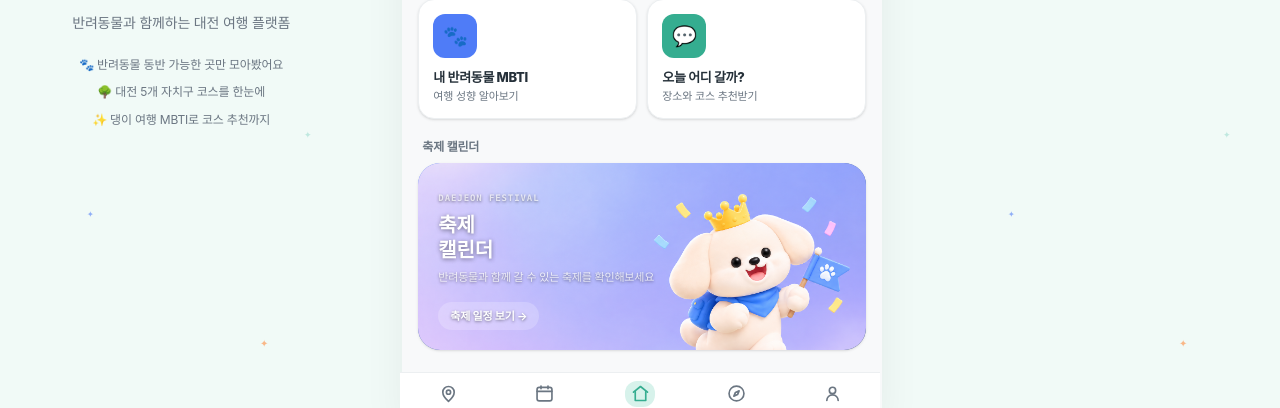
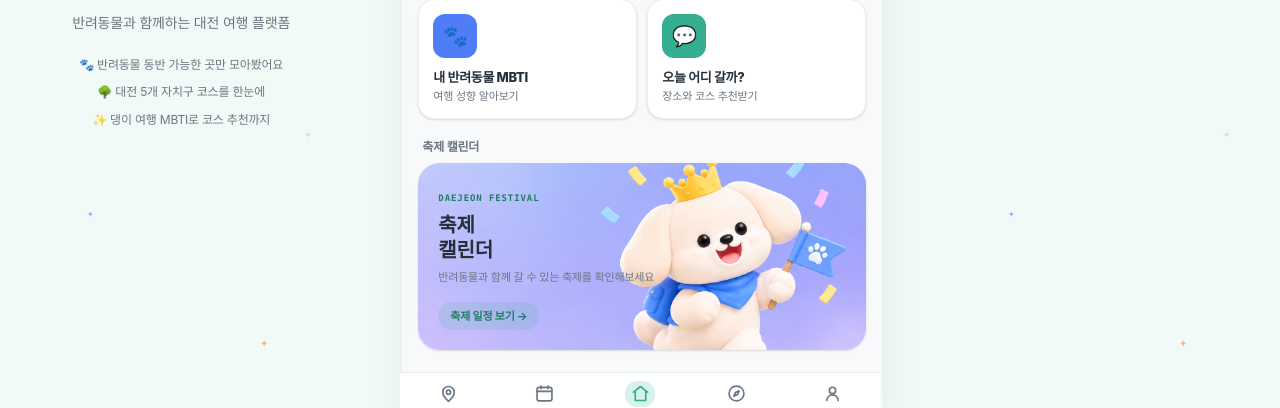
Before and after one commit to seolkimleeseon/daejourneyu, a Next.js app in the folder frontend/: page /home in a window 1280 px wide. Shown: the part 368-776 px from the top of the page. Built offline with nearby package versions, Linux system fonts and the light colour scheme; no server answers; a web font is replaced by a local one.

Commit message:
chore(player1): 메인 페스티벌 카드 수정

```diff
--- a/frontend/app/(shell)/home/page.tsx
+++ b/frontend/app/(shell)/home/page.tsx
@@ -67,24 +67,22 @@ export default function HomePage() {
       <TopBar title="대저니유" />
       <div className="px-4 pb-6 pt-3">
         {!isLoggedIn && !guestBannerDismissed ? (
-          <button
-            type="button"
-            onClick={() => setLoginOpen(true)}
-            className="mb-2.5 flex w-full items-center justify-between rounded-lg bg-accent-amber-light px-3 py-2"
-          >
-            <span className="text-[10px] font-medium text-accent-amber">
+          <div className="mb-2.5 flex w-full items-center justify-between rounded-lg bg-accent-amber-light px-3 py-2">
+            <button
+              type="button"
+              onClick={() => setLoginOpen(true)}
+              className="flex-1 text-left text-[10px] font-medium text-accent-amber"
+            >
               🔒 로그인하면 코스 저장 · 후기 작성이 가능해요
-            </span>
-            <span
-              onClick={(e) => {
-                e.stopPropagation();
-                setGuestBannerDismissed(true);
-              }}
+            </button>
+            <button
+              type="button"
+              onClick={() => setGuestBannerDismissed(true)}
               className="pl-2 text-[11px] text-accent-amber"
             >
               ✕
-            </span>
-          </button>
+            </button>
+          </div>
         ) : null}
 
         <HomeStatusCard
@@ -143,7 +141,7 @@ export default function HomePage() {
             titleLines={["축제", "캘린더"]}
             subtitle="반려동물과 함께 갈 수 있는 축제를 확인해보세요"
             ctaLabel="축제 일정 보기"
-            gradientClass="bg-gradient-to-br from-accent-purple to-accent-navy"
+            gradientClass="bg-brand-100"
             backgroundImageSrc="/icons/3d/bg_festival_card.png"
             onClick={() => router.push("/home/festival")}
           />
--- a/frontend/src/components/home/HomeFeatureCard.tsx
+++ b/frontend/src/components/home/HomeFeatureCard.tsx
@@ -37,32 +37,35 @@ export function HomeFeatureCard({
       )}
     >
       {backgroundImageSrc ? (
+        <div className="absolute bottom-0 right-0 h-[125%] w-[125%]">
           <Image
             src={backgroundImageSrc}
             alt=""
             fill
-          sizes="400px"
+            sizes="500px"
+            quality={90}
             className="object-cover object-right"
           />
+        </div>
       ) : null}
 
       {emoji ? (
         <span className="absolute right-5 top-5 z-10 text-2xl opacity-90">{emoji}</span>
       ) : null}
-      <span className="relative font-mono text-[9px] font-bold uppercase tracking-widest text-white/70 [text-shadow:0_1px_3px_rgb(0_0_0_/_45%)]">
+      <span className="relative font-mono text-[9px] font-bold uppercase tracking-widest text-brand-700">
         {eyebrow}
       </span>
-      <div className="relative mt-1.5 max-w-[70%] text-xl font-extrabold leading-tight text-white [text-shadow:0_1px_4px_rgb(0_0_0_/_45%)]">
+      <div className="relative mt-1.5 max-w-[70%] text-xl font-extrabold leading-tight text-ink">
         {titleLines[0]}
         <br />
         {titleLines[1]}
       </div>
       {subtitle ? (
-        <div className="relative mt-1.5 max-w-[75%] text-[11px] text-white/80 [text-shadow:0_1px_3px_rgb(0_0_0_/_45%)]">
+        <div className="relative mt-1.5 max-w-[55%] break-keep text-[11px] text-ink-muted">
           {subtitle}
         </div>
       ) : null}
-      <span className="relative mt-4 inline-flex items-center gap-1 rounded-full bg-white/20 px-3 py-1.5 text-[11px] font-bold text-white [text-shadow:0_1px_3px_rgb(0_0_0_/_45%)]">
+      <span className="relative mt-4 inline-flex items-center gap-1 rounded-full bg-brand/15 px-3 py-1.5 text-[11px] font-bold text-brand-700">
         {ctaLabel} →
       </span>
     </button>
```
Lines whose indentation alone changed are shown as unchanged.
